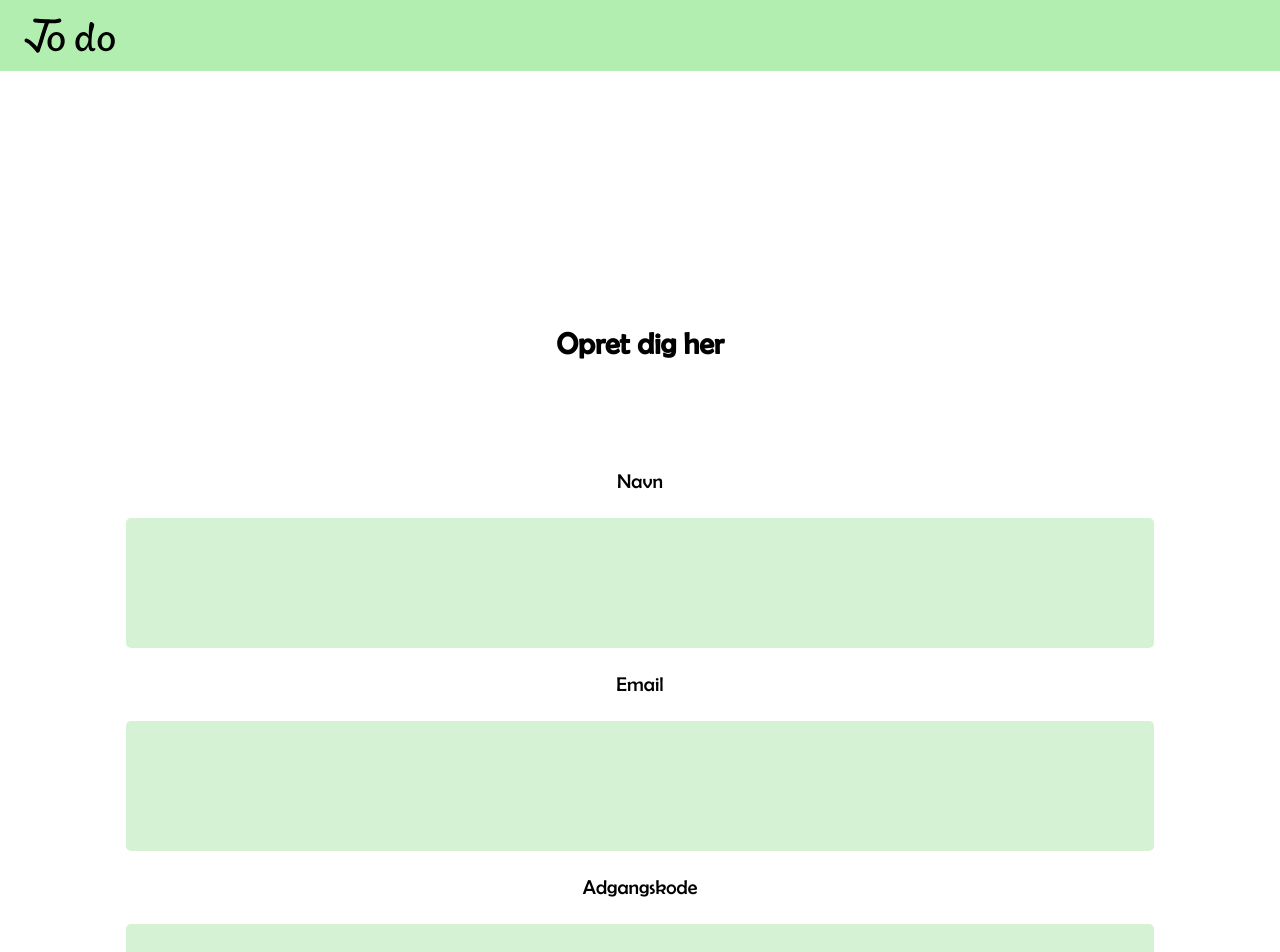
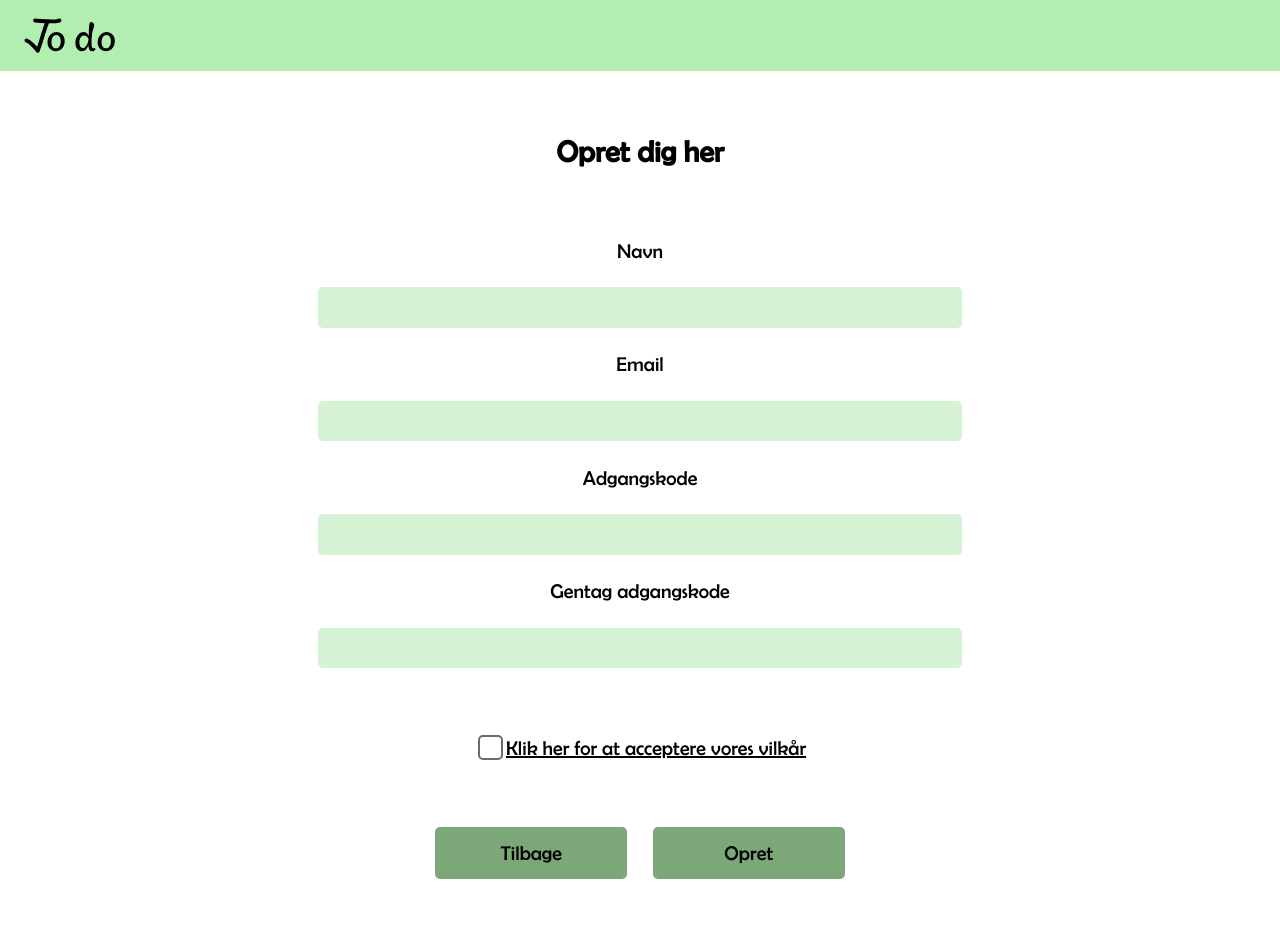
Before and after one commit to Thomasmc96/Todos, a React (Create React App) app: page /signup in a window 1280 px wide. Shown: the top 952 px of the page. Built offline with nearby package versions, Linux system fonts and the light colour scheme.

Commit message:
signup style desktop

```diff
--- a/src/components/Login/Login.css
+++ b/src/components/Login/Login.css
@@ -85,13 +85,14 @@
   }
 
   .loginForm button {
-    background-color: #7ba779;
     padding: 2%;
     margin: 1%;
-    border-radius: 5px;
     margin-bottom: 0%;
     margin-top: 5%;
     width: 20%;
-    color: black;
+  }
+
+  .loading {
+    margin-top: 5%;
   }
 }
--- a/src/components/SignUp/SignUp.css
+++ b/src/components/SignUp/SignUp.css
@@ -105,4 +105,34 @@
   display: flex;
   align-items: center;
   color: black;
+  justify-content: center;
 }
+
+
+@media only screen and (min-width: 992px) {
+  .signUpSection h1 {
+    margin-top: 5%;
+  }
+
+  .signUpForm {
+    margin: 2%;
+  }
+
+  .signUpForm .inputBoxSignUp {
+    width: 50%;
+    height: 3vw;
+  }
+
+  #checkboxContainer {
+    font-size: 20px;
+    margin-top: 5%;
+  }
+
+  #btnContainer button {
+    width: 15%;
+    height: 4vw;
+    padding: 2%;
+    margin-top: 5%;
+  }
+
+}
```
